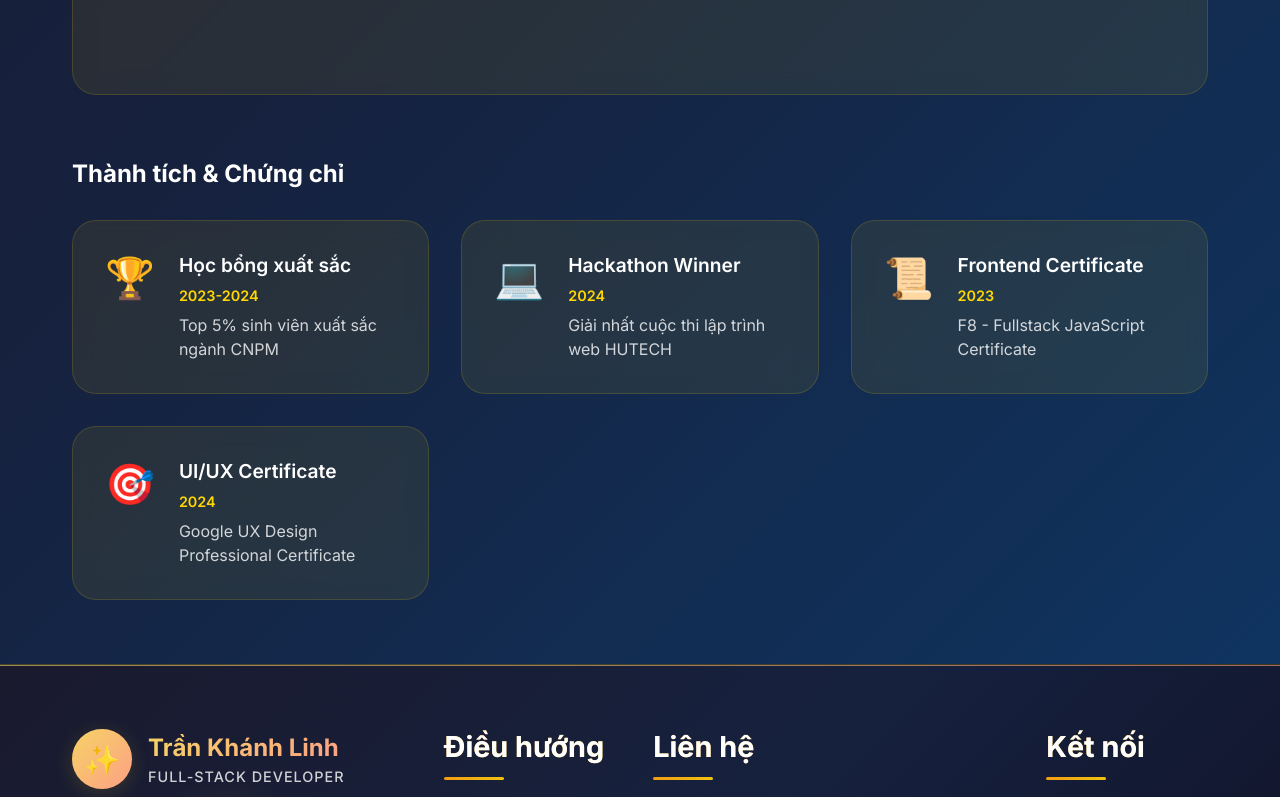
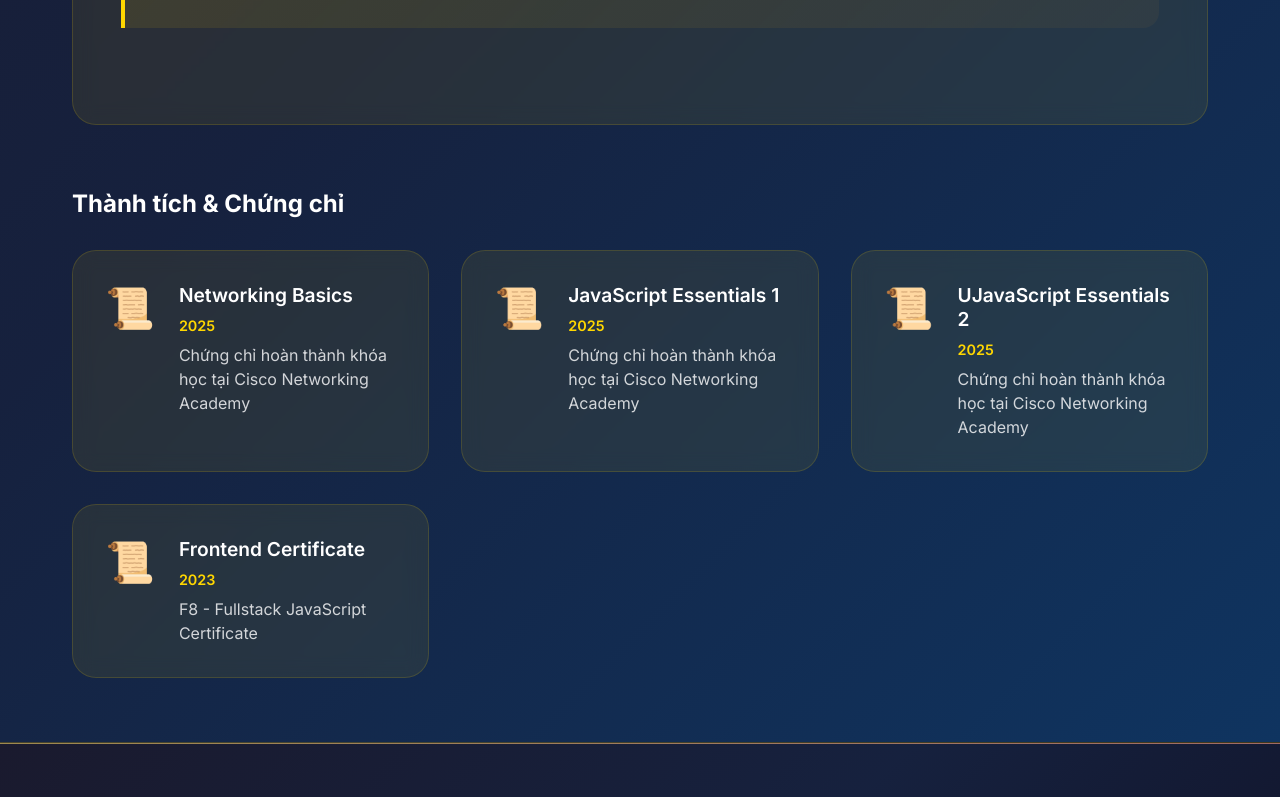
Before and after one commit to missytr/portfolio, a React (Create React App) app: page /about in a window 1280 px wide. Shown: the part 1299-2096 px from the top of the page. Built offline with nearby package versions, Linux system fonts and the light colour scheme.

Commit message:
Update portfolio

```diff
--- a/src/pages/About.js
+++ b/src/pages/About.js
@@ -52,28 +52,28 @@ function About() {
 
   const achievements = [
     {
-      icon: "🏆",
-      title: "Học bổng xuất sắc",
-      year: "2023-2024",
-      description: "Top 5% sinh viên xuất sắc ngành CNPM"
+      icon: "📜",
+      title: "Networking Basics",
+      year: "2025",
+      description: "Chứng chỉ hoàn thành khóa học tại Cisco Networking Academy"
     },
     {
-      icon: "💻",
-      title: "Hackathon Winner",
-      year: "2024",
-      description: "Giải nhất cuộc thi lập trình web HUTECH"
+      icon: "📜",
+      title: "JavaScript Essentials 1",
+      year: "2025",
+      description: "Chứng chỉ hoàn thành khóa học tại Cisco Networking Academy"
+    },
+    {
+      icon: "📜",
+      title: "UJavaScript Essentials 2",
+      year: "2025",
+      description: "Chứng chỉ hoàn thành khóa học tại Cisco Networking Academy"
     },
     {
       icon: "📜",
       title: "Frontend Certificate",
       year: "2023",
       description: "F8 - Fullstack JavaScript Certificate"
-    },
-    {
-      icon: "🎯",
-      title: "UI/UX Certificate",
-      year: "2024",
-      description: "Google UX Design Professional Certificate"
     }
   ];
 
@@ -198,7 +198,7 @@ function About() {
                     vấn đề thực tế.
                   </p>
                   <p>
-                    Với kinh nghiệm <strong>2+ năm phát triển web</strong>, tôi chuyên tập trung vào việc xây dựng
+                    Với kiên thức được tiếp thu tại nhà trường và một số các khóa học online, tôi chuyên tập trung vào việc xây dựng
                     giao diện người dùng hiện đại, responsive và tối ưu hóa performance. Tôi yêu thích việc học hỏi
                     công nghệ mới và luôn sẵn sàng đối mặt với những thử thách mới.
                   </p>
```
Also changed, not shown: 8 other files (tests, documents, lock files or other folders).
